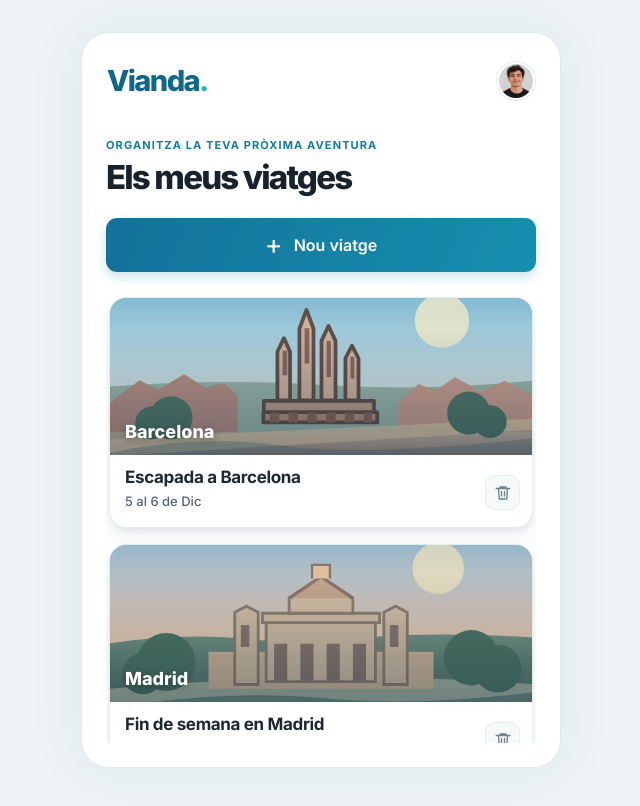
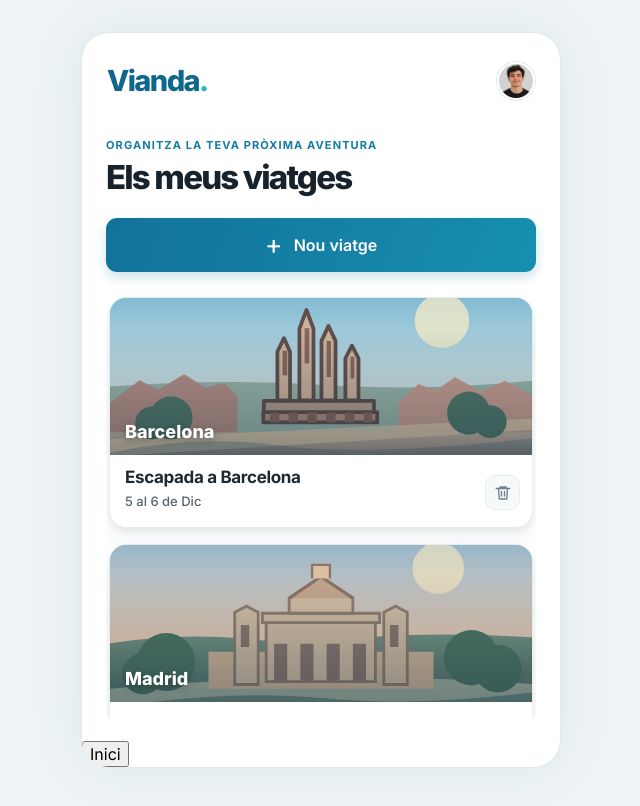
Before and after one commit to ToniArnaiz/APP-DAM, a React (Vite) app: page / in a window 1280 px wide. Shown: the top 806 px of the page, without its empty margins (319-959 px from the left). Built offline with nearby package versions, Linux system fonts and the light colour scheme.

Commit message:
feat: Uso de Layout y Outlet para navegacion

```diff
--- a/src/App.jsx
+++ b/src/App.jsx
@@ -1,20 +1,17 @@
 import { BrowserRouter, Routes, Route } from "react-router-dom";
 
+import Layout from "./components/Layout.jsx";
 import Home from "./pages/Home.jsx";
-//import Viaje_Detail from "./pages/Viaje_Detail.jsx";
-
 
 function App() {
   return (
-      <BrowserRouter>
-        <Routes>
-          <Route path="/" element={<Home />} />
-
-          {/*<Route path="/viaje/:id" element={<Viaje_Detail />} />*/}
-
-
-        </Routes>
-      </BrowserRouter>
+    <BrowserRouter>
+      <Routes>
+        <Route path="/" element={<Layout />}>
+          <Route index element={<Home />} />
+        </Route>
+      </Routes>
+    </BrowserRouter>
   );
 }
 
--- /dev/null
+++ b/src/components/Layout.jsx
@@ -0,0 +1,14 @@
+import { Outlet, useNavigate } from "react-router-dom";
+
+export default function Layout() {
+    const navigate = useNavigate();
+
+    return (
+        <div className="app-shell">
+            <Outlet />
+            <nav>
+                <button type="button" onClick={() => navigate("/")}>Inici</button>
+            </nav>
+        </div>
+    );
+}
--- a/src/pages/Home.jsx
+++ b/src/pages/Home.jsx
@@ -27,7 +27,7 @@ function Home() {
     }
 
     return (
-        <div className="app-shell">
+        <>
             <header className="home-header">
                 <span className="brand-name">Vianda<span className="brand-dot">.</span></span>
                 <img src={profile} alt="Imatge de perfil" className="profile-image" />
@@ -71,7 +71,7 @@ function Home() {
                     setIsViaje_FormOpen={setIsViaje_FormOpen}
                 />
             )}
-        </div>
+        </>
     );
 }
 
```
